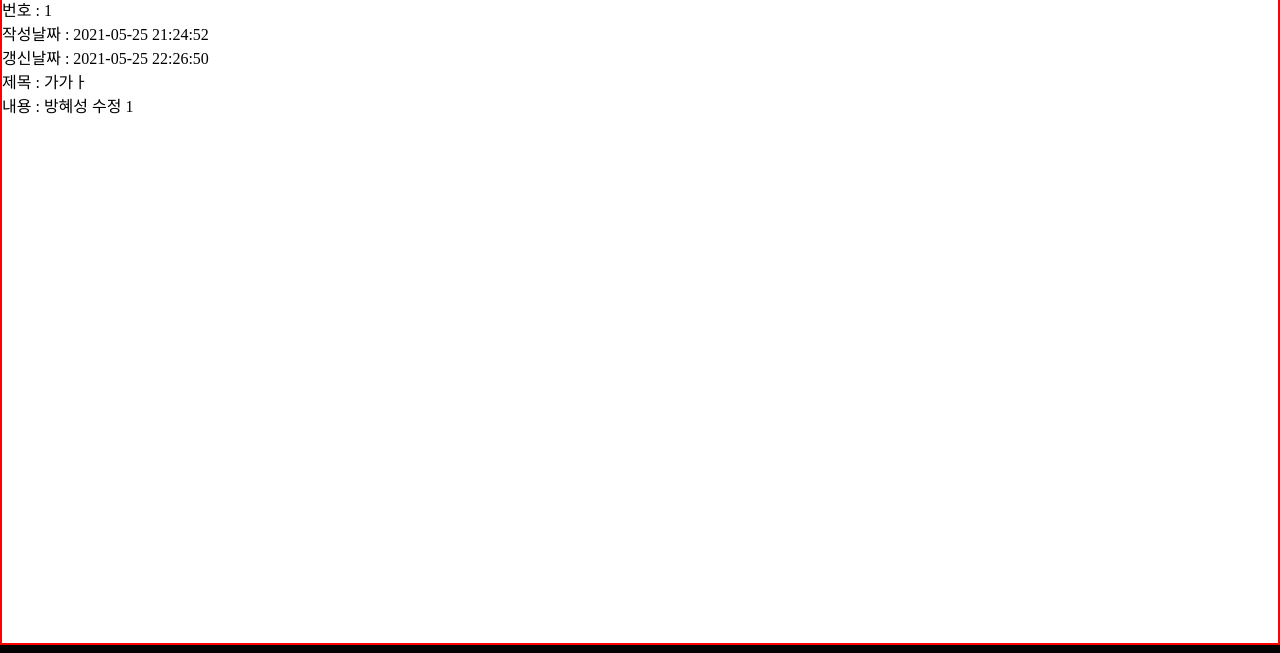
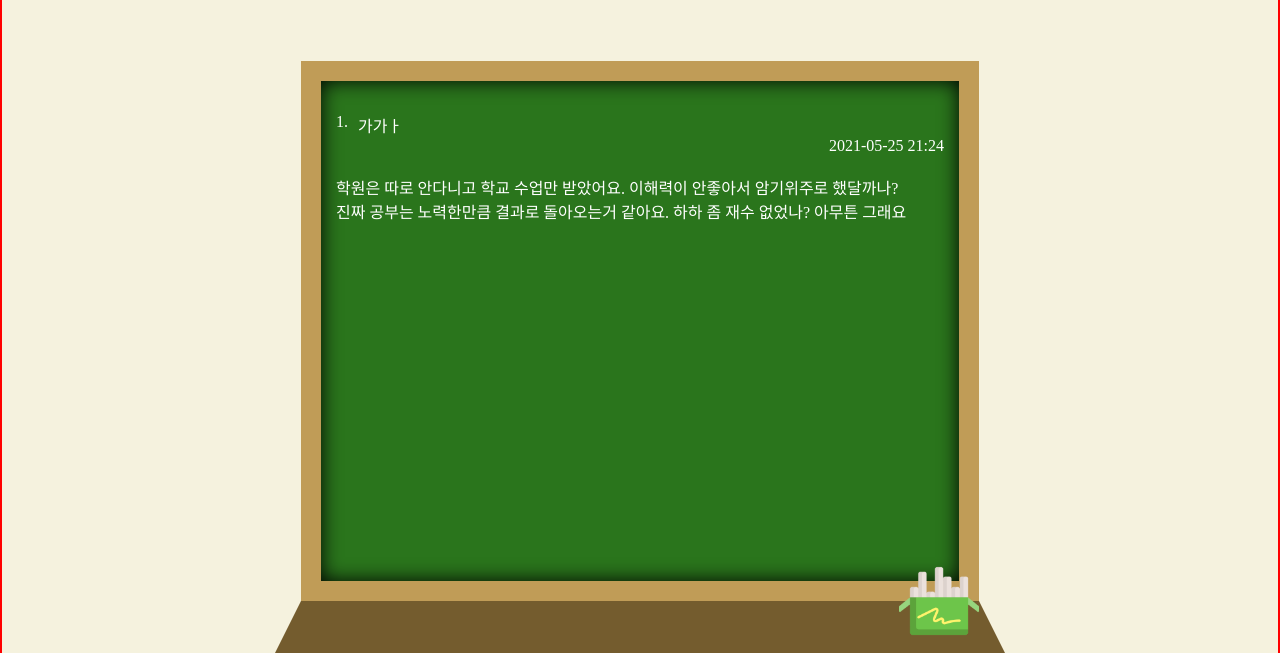
Before and after one commit to HyeSeong123/baobabText, a plain HTML site: page site/article_detail_1.html in a window 1280 px wide. Shown: the part 85-738 px from the top of the page. Drawn offline with nearby package versions, Linux system fonts and the light colour scheme; a web font is replaced by a local one.

Commit message:
상세화면 추가중

```diff
--- a/site/article_detail_1.html
+++ b/site/article_detail_1.html
@@ -146,10 +146,33 @@
                 	<li><a style="cursor:pointer;"><span>Web Programs</span><span class="arrow-down"></span></a><ul><li><a href="article_list_java_1.html">Java</a></li><li><a href="article_list_js_1.html">JavaScript</a></li><li><a href="article_list_spring_1.html">Spring</a></li></ul></li><li><a style="cursor:pointer;"><span>DataBase</span><span class="arrow-down"></span></a><ul><li><a href="article_list_mysql_1.html">Mysql</a></li></ul></li><li><a style="cursor:pointer;"><span>Server</span><span class="arrow-down"></span></a><ul><li><a href="article_list_centos_1.html">CentOs</a></li></ul></li><li><a style="cursor:pointer;"><span>Free</span><span class="arrow-down"></span></a><ul><li><a href="article_list_daily_1.html">Daily</a></li></ul></li>
                 </ul>
             </div>
-        </header><main class="detail__main bd-red">
+        </header>
+
+    <main class="detail__main bd-red">
 
 	<section class="detail__main-cover flex">
-		번호 : 1<br>작성날짜 : 2021-05-25 21:24:52<br>갱신날짜 : 2021-05-25 22:26:50<br>제목 : 가가ㅏ<br>내용 : 방혜성 수정 1<br>
+        <div class="blackBoard">
+            <div class="blackBoard-outLine bd-red">
+                <div class="blackBoard-inner flex flex-column">
+                    <section class="numAndTitle flex">
+                        <div class="detail__article-num">1.</div>
+                        <div class="detail__article-title">가가ㅏ</div>
+                    </section>
+                    <div class="detail__article-regDate">2021-05-25 21:24</div>
+                    <div class="detail__article-content">
+                        학원은 따로 안다니고 학교 수업만 받았어요. 이해력이 안좋아서 암기위주로 했달까나?<br>
+                        진짜 공부는 노력한만큼 결과로 돌아오는거 같아요. 하하 좀 재수 없었나? 아무튼 그래요
+                    </div>
+                </div>
+            </div>
+            <div class="blackBoard-bottom">
+                <div class="blackBoard-img flex flex-jc-end">
+                    <span class="img-box chalks"><img src="../img/chalks.png" alt=""></span>
+                </div>
+            </div>
+            <div class="blackBoard-shadow"></div>
+        </div>
+
 	</section>
 
 </main>        <footer class="footer__cover flex flex-ai-c">
--- a/site/main.css
+++ b/site/main.css
@@ -697,12 +697,63 @@ input:focus {outline:none;}
   }
   /* 상세페이지 메인 시작*/
   .detail__main{
-  	background-color : white;
+  	background-color : #F5F2DE;
+    position: relative;
   }
-  .detail__main-cover{
-  	height : 80%;
-  	width : 80%;
+  .blackBoard{
+    margin : 5% 0 5% 0;
+    width : 100%;
   }
+  .blackBoard > div {
+    margin : 0 auto;
+  }
+  .blackBoard-outLine{
+    width : 50%;
+    min-height: 500px;
+    border : 20px solid #C09C57;
+  }
+  .blackBoard-inner{
+    margin : 0 auto;
+    color : white;
+    background-color : #2A751C;
+    width : 100%;
+    min-height: 500px;
+    box-shadow: 0 0 20px 0 black inset;
+    z-index: 99;
+  }
+  .numAndTitle{
+    margin-top : 5%;
+    margin-left : 15px;
+  }
+  .numAndTitle .detail__article-title{
+    margin-left : 10px;
+  }
+  .detail__article-regDate {
+    text-align: right;
+    margin-right: 15px;
+  }
+  .detail__article-content{
+    margin-left : 15px;
+    margin-top : 20px;
+  }
+  .blackBoard-bottom{
+    height: 0;
+    width : calc( 50% + 40px );
+    border-bottom : 60px solid #745C2E;
+    border-left : 30px solid transparent;
+    border-right: 30px solid transparent;
+  }
+  .blackBoard-bottom .chalks{
+    width : 80px;
+    position: relative;
+    bottom : 40px;
+  }
+  .blackBoard-shadow{
+    width : calc( 50% + 100px );
+    height : 0;
+    border-bottom : 16px solid black;
+  }
+
   /* 상세페이지 메인 끝*/
 
   /* 메인 끝 */
--- a/template/main.css
+++ b/template/main.css
@@ -697,12 +697,63 @@ input:focus {outline:none;}
   }
   /* 상세페이지 메인 시작*/
   .detail__main{
-  	background-color : white;
+  	background-color : #F5F2DE;
+    position: relative;
   }
-  .detail__main-cover{
-  	height : 80%;
-  	width : 80%;
+  .blackBoard{
+    margin : 5% 0 5% 0;
+    width : 100%;
   }
+  .blackBoard > div {
+    margin : 0 auto;
+  }
+  .blackBoard-outLine{
+    width : 50%;
+    min-height: 500px;
+    border : 20px solid #C09C57;
+  }
+  .blackBoard-inner{
+    margin : 0 auto;
+    color : white;
+    background-color : #2A751C;
+    width : 100%;
+    min-height: 500px;
+    box-shadow: 0 0 20px 0 black inset;
+    z-index: 99;
+  }
+  .numAndTitle{
+    margin-top : 5%;
+    margin-left : 15px;
+  }
+  .numAndTitle .detail__article-title{
+    margin-left : 10px;
+  }
+  .detail__article-regDate {
+    text-align: right;
+    margin-right: 15px;
+  }
+  .detail__article-content{
+    margin-left : 15px;
+    margin-top : 20px;
+  }
+  .blackBoard-bottom{
+    height: 0;
+    width : calc( 50% + 40px );
+    border-bottom : 60px solid #745C2E;
+    border-left : 30px solid transparent;
+    border-right: 30px solid transparent;
+  }
+  .blackBoard-bottom .chalks{
+    width : 80px;
+    position: relative;
+    bottom : 40px;
+  }
+  .blackBoard-shadow{
+    width : calc( 50% + 100px );
+    height : 0;
+    border-bottom : 16px solid black;
+  }
+
   /* 상세페이지 메인 끝*/
 
   /* 메인 끝 */
```
Also changed, not shown: img/chalks.png (added), template/article_detail.html (line endings or trailing spaces).
